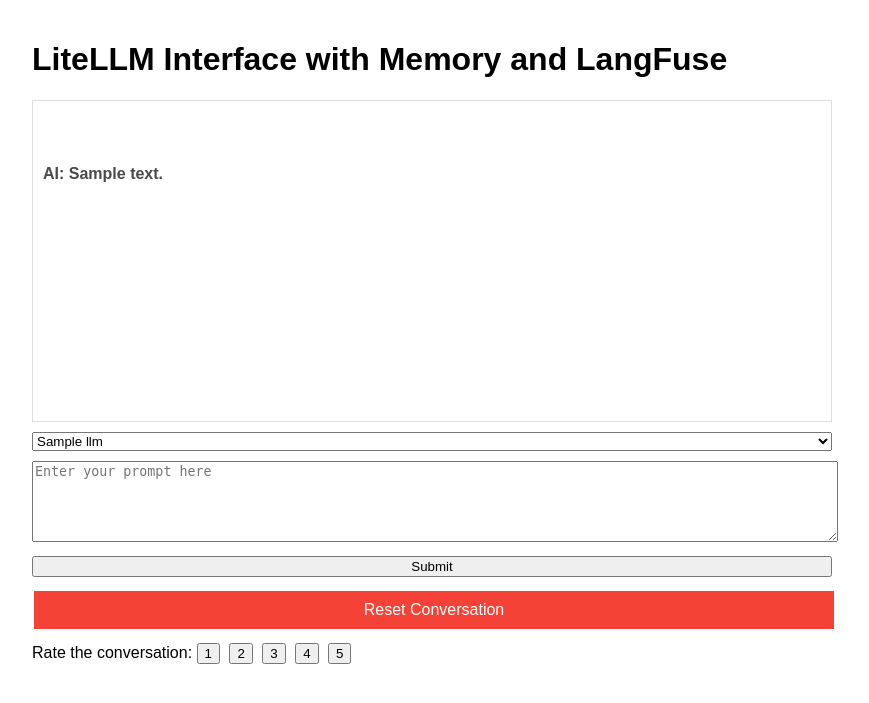
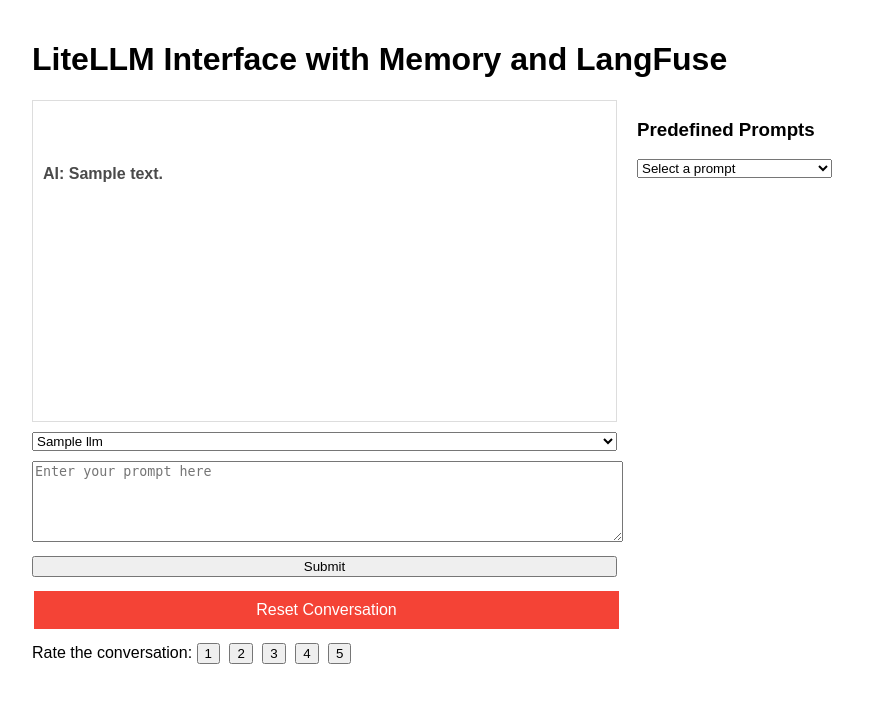
Before and after one commit to chrucci/GenAI-playground, a Flask app: template python/Flask/app/templates/index.html in a window 1280 px wide. Shown: the top 703 px of the page, without its empty margins (208-1077 px from the left). Run offline with Flask 3, Linux system fonts and the light colour scheme; the template is opened without the code that fills it: most values are stand-ins (such as "Sample title", 1, 10 or a date in 2020).

Commit message:
Added list of prompts

```diff
--- a/python/Flask/app/templates/index.html
+++ b/python/Flask/app/templates/index.html
@@ -15,10 +15,15 @@
         #reset { background-color: #f44336; color: white; border: none; padding: 10px 20px; text-align: center; text-decoration: none; display: inline-block; font-size: 16px; margin: 4px 2px; cursor: pointer; }
         .rating { margin-top: 10px; }
         .rating button { width: auto; margin-right: 5px; }
+        .container { display: flex; }
+        .main-content { flex: 3; padding-right: 20px; }
+        .sidebar { flex: 1; }
     </style>
 </head>
 <body>
     <h1>LiteLLM Interface with Memory and LangFuse</h1>
+    <div class="container">
+        <div class="main-content">
             <div id="conversation">
                 {% for message in conversation %}
                     {% if message.role == 'user' %}
@@ -47,6 +52,17 @@
                 <button class="rate-btn" data-rating="3">3</button>
                 <button class="rate-btn" data-rating="4">4</button>
                 <button class="rate-btn" data-rating="5">5</button>
+            </div>
+        </div>
+        <div class="sidebar">
+            <h3>Predefined Prompts</h3>
+            <select id="predefined-prompts">
+                <option value="">Select a prompt</option>
+                {% for prompt in prompts %}
+                <option value="{{ prompt.value }}">{{ prompt.name }}</option>
+                {% endfor %}
+            </select>
+        </div>
     </div>
 
     <script>
@@ -80,7 +96,8 @@
                     },
                     error: function() {
                         $('#conversation').append('<span class="ai">Error: Unable to get response from server.</span>\n\n');
-                        scrollToBottom();                    }
+                        scrollToBottom();
+                    }
                 });
             });
 
@@ -109,6 +126,13 @@
                     }
                 });
             });
+
+            $('#predefined-prompts').on('change', function() {
+                var selectedPrompt = $(this).val();
+                if (selectedPrompt) {
+                    $('#prompt').val(selectedPrompt);
+                }
+            });
         });
     </script>
 </body>
```
Also changed, not shown: python/Flask/app/claude.py (+11 -7 lines). Lines whose indentation alone changed are shown as unchanged.
